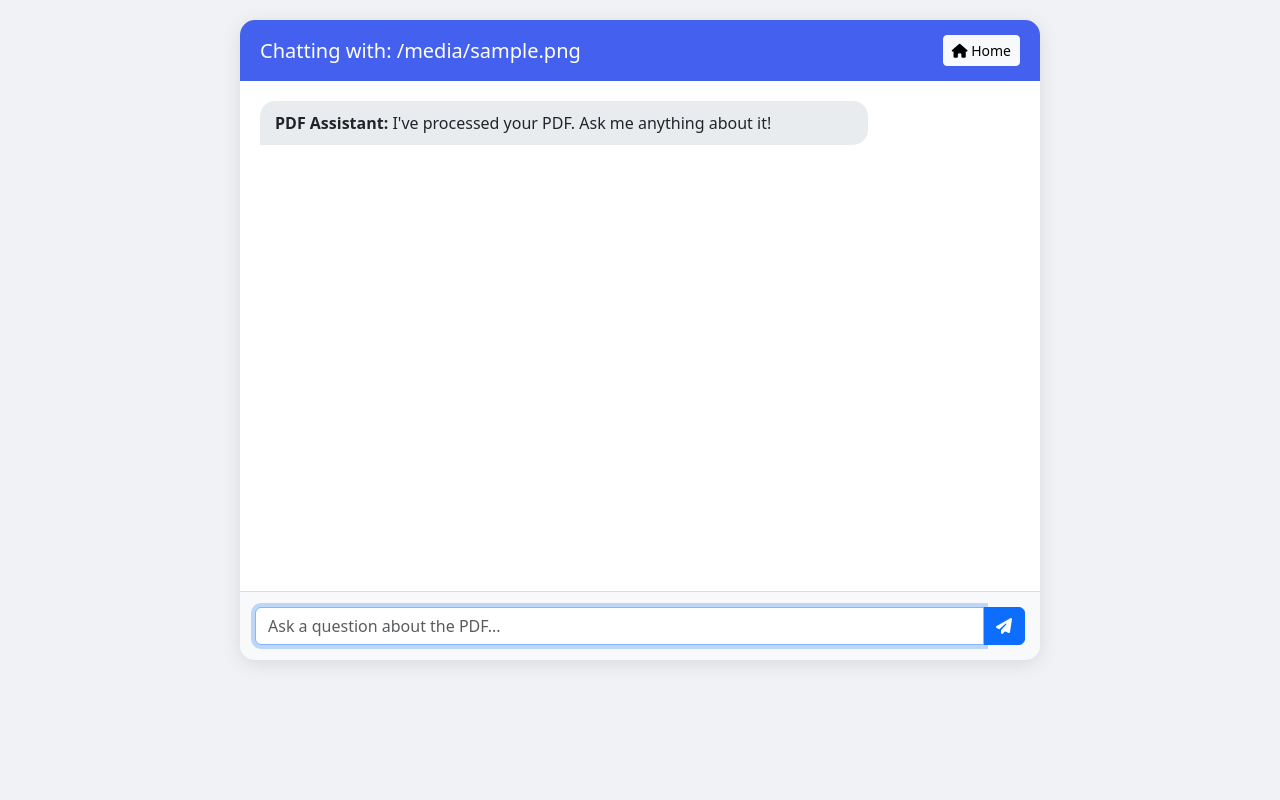
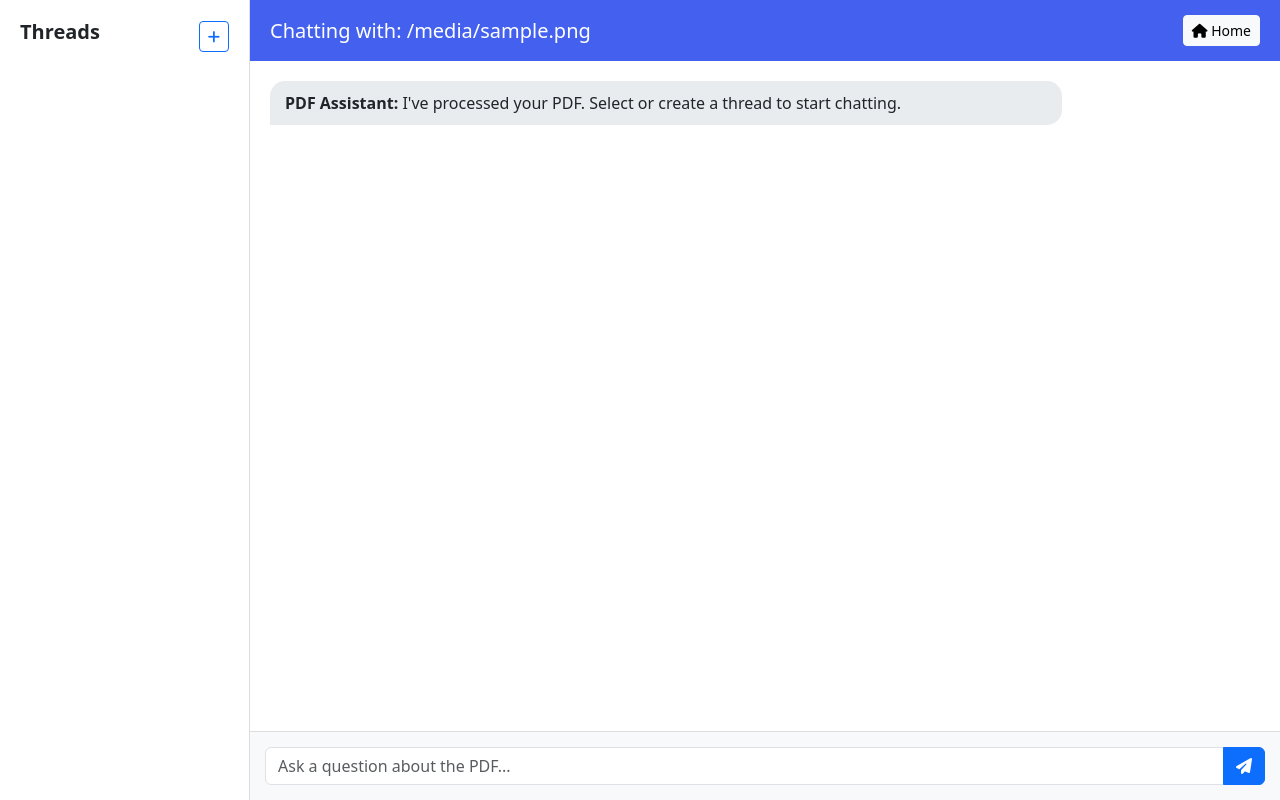
Before and after one commit to aman4875/chat-with-pdf, a FastAPI app: template templates/chat.html in a window 1280 px wide. Run offline with FastAPI, Linux system fonts and the light colour scheme; the template is opened without the code that fills it: most values are stand-ins (such as "Sample title", 1, 10 or a date in 2020).

Commit message:
add-threads-functionality

```diff
--- a/main.py
+++ b/main.py
@@ -30,6 +30,7 @@ class Session:
     def __init__(self):
         self.vector_store = None
         self.filename = None
+        self.threads = {}
 
 @app.get("/", response_class=HTMLResponse)
 async def home(request: Request):
@@ -81,23 +82,27 @@ async def chat_page(request: Request, session_id: str):
         }
     )
 
-@app.post("/ask/{session_id}")
-async def ask_question(session_id: str, question: str = Form(...)):
+@app.post("/ask/{session_id}/{thread_id}")
+async def ask_question(session_id: str, thread_id: str, question: str = Form(...)):
     session = sessions.get(session_id)
     if not session or not session.vector_store:
         raise HTTPException(status_code=404, detail="Session not found")
 
-    retriever = session.vector_store.as_retriever(
-        search_kwargs={"k": 3, "score_threshold": 0.7}
-    )
+    thread = session.threads.get(thread_id)
+    if thread is None:
+        raise HTTPException(status_code=404, detail="Thread not found")
+
+    retriever = session.vector_store.as_retriever(search_kwargs={"k": 3, "score_threshold": 0.7})
 
     try:
         docs = retriever.get_relevant_documents(question)
-    except Exception as e:
+    except Exception:
         return {"answer": "Error searching document"}
 
     if not docs or all(len(doc.page_content.strip()) < 30 for doc in docs):
-        return {"answer": "This information is not available in the uploaded PDF."}
+        answer = "This information is not available in the uploaded PDF."
+        session.threads[thread_id].append((question, answer))
+        return {"answer": answer}
 
     prompt_template = """Use only the following context to answer the question.
     If the answer isn't in the context, say "This is not mentioned in the document."
@@ -108,26 +113,51 @@ async def ask_question(session_id: str, question: str = Form(...)):
 
     Answer:"""
 
-    PROMPT = PromptTemplate(
-        template=prompt_template,
-        input_variables=["context", "question"]
-    )
-
+    PROMPT = PromptTemplate(template=prompt_template, input_variables=["context", "question"])
     llm = ChatOpenAI(model="gpt-3.5-turbo", temperature=0)
-    chain_type_kwargs = {"prompt": PROMPT}
-
     qa = RetrievalQA.from_chain_type(
         llm=llm,
         chain_type="stuff",
         retriever=retriever,
-        chain_type_kwargs=chain_type_kwargs,
+        chain_type_kwargs={"prompt": PROMPT},
         return_source_documents=True
     )
 
     result = qa({"query": question})
-
     answer = result["result"]
     if "not mentioned" in answer.lower() or "not available" in answer.lower():
         answer = "This information is not available in the uploaded PDF."
 
+    session.threads[thread_id].append((question, answer))
     return {"answer": answer}
+
+@app.post("/chat/{session_id}/new-thread")
+async def new_thread(session_id: str):
+    session = sessions.get(session_id)
+    if not session:
+        raise HTTPException(status_code=404, detail="Session not found")
+
+    thread_id = str(uuid.uuid4())
+    session.threads[thread_id] = []
+
+    return {"thread_id": thread_id}
+
+@app.get("/chat/{session_id}/{thread_id}/history")
+async def get_thread_history(session_id: str, thread_id: str):
+    session = sessions.get(session_id)
+    if not session:
+        raise HTTPException(status_code=404, detail="Session not found")
+
+    thread = session.threads.get(thread_id)
+    if thread is None:
+        raise HTTPException(status_code=404, detail="Thread not found")
+
+    return {"messages": [{"question": q, "answer": a} for q, a in thread]}
+
+@app.get("/chat/{session_id}/threads")
+async def list_threads(session_id: str):
+    session = sessions.get(session_id)
+    if not session:
+        raise HTTPException(status_code=404, detail="Session not found")
+
+    return {"thread_ids": list(session.threads.keys())}
--- a/templates/chat.html
+++ b/templates/chat.html
@@ -9,15 +9,46 @@
             --primary: #4361ee;
             --light: #f8f9fa;
         }
-        body { background-color: #f0f2f5; }
+        body {
+            background-color: #f0f2f5;
+            margin: 0;
+        }
+        .chat-layout {
+            display: flex;
+            height: 100vh;
+        }
+        .sidebar {
+            width: 250px;
+            background-color: #fff;
+            border-right: 1px solid #ddd;
+            padding: 20px;
+            overflow-y: auto;
+        }
+        .sidebar h5 {
+            font-weight: bold;
+        }
+        .sidebar ul {
+            list-style: none;
+            padding: 0;
+            margin-top: 15px;
+        }
+        .sidebar li {
+            padding: 10px;
+            cursor: pointer;
+            border-radius: 5px;
+            margin-bottom: 8px;
+            background-color: #f1f1f1;
+        }
+        .sidebar li.active,
+        .sidebar li:hover {
+            background-color: var(--primary);
+            color: white;
+        }
+
         .chat-container {
-            max-width: 800px;
-            height: 80vh;
-            margin: 20px auto;
+            flex: 1;
             display: flex;
             flex-direction: column;
-            box-shadow: 0 4px 20px rgba(0,0,0,0.1);
-            border-radius: 15px;
             overflow: hidden;
         }
         .chat-header {
@@ -57,6 +88,19 @@
     </style>
 </head>
 <body>
+    <div class="chat-layout">
+        <!-- Sidebar -->
+        <div class="sidebar">
+            <div class="d-flex justify-content-between align-items-center mb-2">
+                <h5>Threads</h5>
+                <button class="btn btn-sm btn-outline-primary" onclick="startNewThread()">
+                    <i class="fas fa-plus"></i>
+                </button>
+            </div>
+            <ul id="thread-list"></ul>
+        </div>
+
+        <!-- Main Chat Container -->
         <div class="chat-container">
             <div class="chat-header d-flex justify-content-between align-items-center">
                 <div>
@@ -70,7 +114,7 @@
             <div class="chat-body" id="chatBody">
                 <div class="message bot-message">
                     <div class="message-content">
-                    <strong>PDF Assistant:</strong> I've processed your PDF. Ask me anything about it!
+                        <strong>PDF Assistant:</strong> I've processed your PDF. Select or create a thread to start chatting.
                     </div>
                 </div>
             </div>
@@ -93,35 +137,32 @@
                 </form>
             </div>
         </div>
+    </div>
 
     <script>
         const sessionId = "{{ session_id }}";
+        let currentThreadId = null;
+
         const chatBody = document.getElementById('chatBody');
         const questionForm = document.getElementById('questionForm');
         const questionInput = document.getElementById('questionInput');
+        const threadList = document.getElementById('thread-list');
 
+        // Submit question
         questionForm.addEventListener('submit', async (e) => {
             e.preventDefault();
             const question = questionInput.value.trim();
-            if (!question) return;
+            if (!question || !currentThreadId) return;
 
-            // Add user message to chat
             addMessage(question, 'user');
             questionInput.value = '';
 
             try {
-                // Send question to backend
-                const response = await fetch(`/ask/${sessionId}`, {
+                const response = await fetch(`/ask/${sessionId}/${currentThreadId}`, {
                     method: 'POST',
-                    headers: {
-                        'Content-Type': 'application/x-www-form-urlencoded',
-                    },
+                    headers: { 'Content-Type': 'application/x-www-form-urlencoded' },
                     body: `question=${encodeURIComponent(question)}`
                 });
-
-                if (!response.ok) {
-                    throw new Error('Failed to get answer');
-                }
 
                 const data = await response.json();
                 addMessage(data.answer, 'bot');
@@ -141,13 +182,58 @@
 
             messageDiv.appendChild(contentDiv);
             chatBody.appendChild(messageDiv);
-
-            // Scroll to bottom
             chatBody.scrollTop = chatBody.scrollHeight;
         }
 
-        // Focus input field on load
-        questionInput.focus();
+        function startNewThread() {
+            fetch(`/chat/${sessionId}/new-thread`, { method: 'POST' })
+                .then(res => res.json())
+                .then(data => {
+                    currentThreadId = data.thread_id;
+                    loadThreads();
+                    loadHistory();
+                });
+        }
+
+        function loadThreads() {
+            fetch(`/chat/${sessionId}/threads`)
+                .then(res => res.json())
+                .then(data => {
+                    threadList.innerHTML = '';
+                    data.thread_ids.forEach(threadId => {
+                        const li = document.createElement('li');
+                        li.textContent = 'Thread ' + threadId.slice(0, 8);
+                        li.classList.add('thread-item');
+                        if (threadId === currentThreadId) li.classList.add('active');
+                        li.onclick = () => {
+                            currentThreadId = threadId;
+                            loadThreads(); // to update active highlight
+                            loadHistory();
+                        };
+                        threadList.appendChild(li);
+                    });
+                });
+        }
+
+        function loadHistory() {
+            if (!currentThreadId) return;
+
+            fetch(`/chat/${sessionId}/${currentThreadId}/history`)
+                .then(res => res.json())
+                .then(data => {
+                    chatBody.innerHTML = '';
+                    if (data.messages.length === 0) {
+                        addMessage("Start asking questions about your PDF.", 'bot');
+                    }
+                    data.messages.forEach(msg => {
+                        addMessage(msg.question, 'user');
+                        addMessage(msg.answer, 'bot');
+                    });
+                });
+        }
+
+        // Auto-load threads on page load
+        loadThreads();
     </script>
 </body>
 </html>
```
Lines whose indentation alone changed are shown as unchanged.
